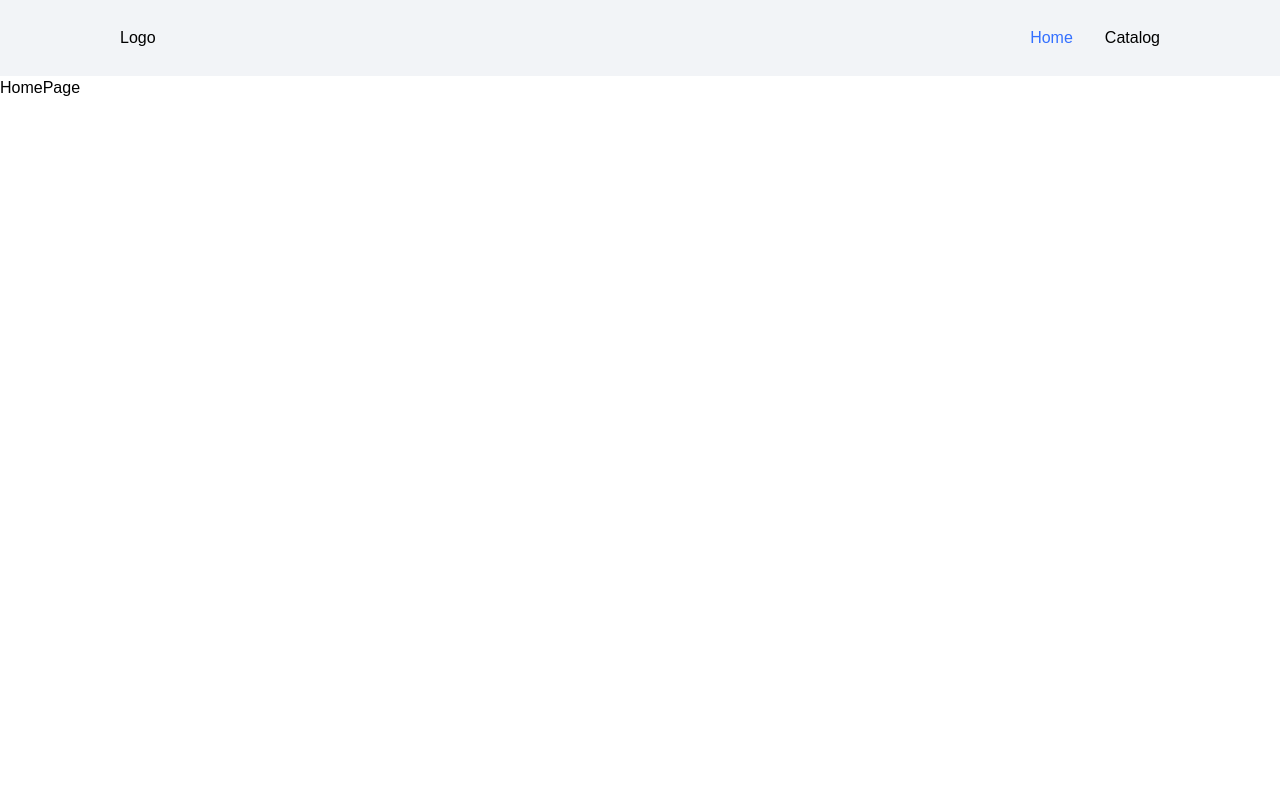
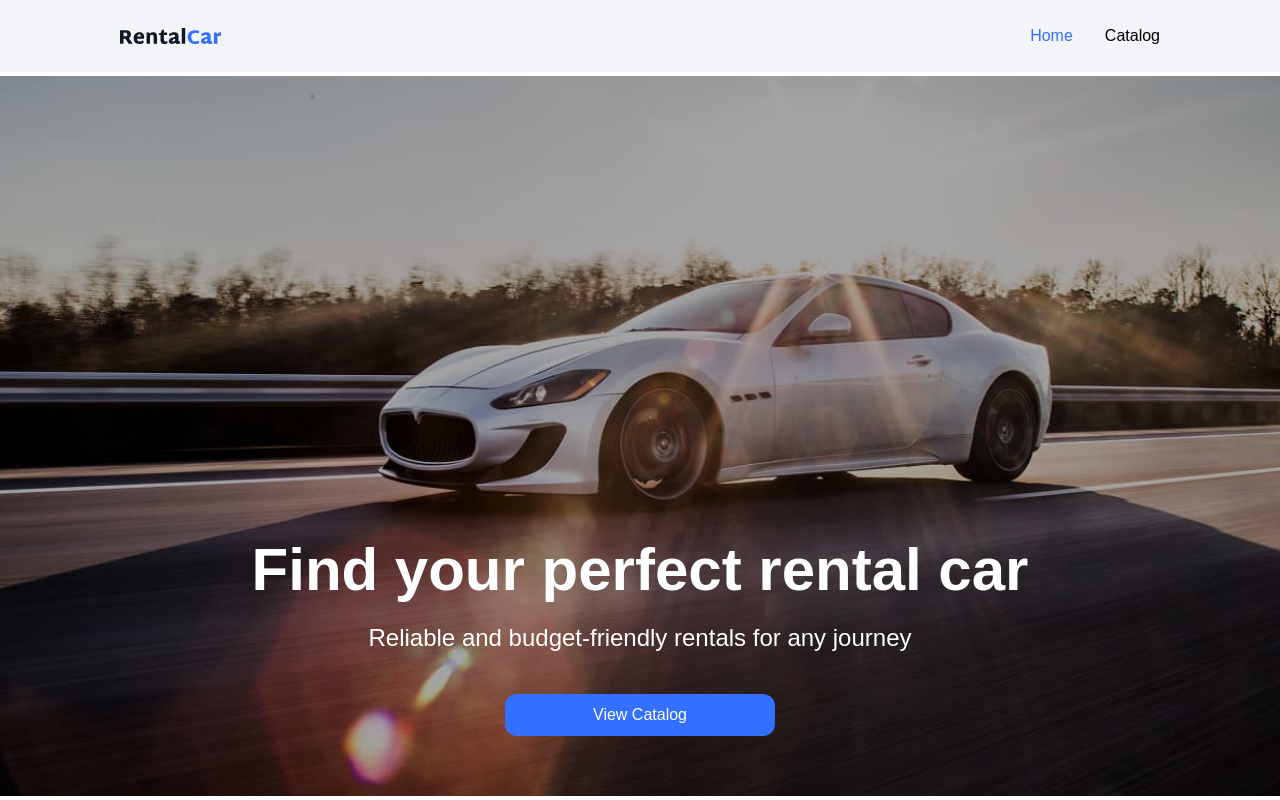
Before and after one commit to ElenaZhuvak/rentalCar, a React (Vite) app: page / in a window 1280 px wide. Built offline with nearby package versions, Linux system fonts and the light colour scheme.

Commit message:
adds fonts, head, spite & complete HomePage

```diff
--- a/index.html
+++ b/index.html
@@ -1,10 +1,20 @@
-<!doctype html>
+<!DOCTYPE html>
 <html lang="en">
   <head>
     <meta charset="UTF-8" />
     <link rel="icon" type="image/svg+xml" href="/favicon.svg" />
     <meta name="viewport" content="width=device-width, initial-scale=1.0" />
     <title>Rental Car</title>
+    <meta
+      name="description"
+      content="Reliable and budget-friendly car rentals for any journey."
+    />
+    <link rel="preconnect" href="https://fonts.googleapis.com" />
+    <link rel="preconnect" href="https://fonts.gstatic.com" crossorigin />
+    <link
+      href="https://fonts.googleapis.com/css2?family=Manrope:wght@300..800&display=swap"
+      rel="stylesheet"
+    />
   </head>
   <body>
     <div id="root"></div>
--- a/src/components/App.jsx
+++ b/src/components/App.jsx
@@ -1,12 +1,10 @@
-// import carHero from './assets/hero-img.jpg'
-
 import { Header } from './Header/Header.jsx';
 import css from './App.module.css'
 import { Route, Routes } from 'react-router-dom';
 import HomePage from '../pages/HomePage/HomePage.jsx';
-import Catalog from '../pages/12/12.jsx';
+import CatalogPage from '../pages/CatalogPage/CatalogPage.jsx'
+import CarDetailsPage from '../pages/CarDetailsPage/CarDetailsPage.jsx';
 import { Suspense } from 'react';
-import CarDetailsPage from '../pages/CarDetailsPage/CarDetailsPage.jsx';
 
 const App = () => {
   return (
@@ -16,7 +14,7 @@ const App = () => {
       <Suspense fallback={<h3>Loading...</h3>}>
         <Routes>
           <Route path='/' element={<HomePage />} />
-          <Route path='/catalog' element={<Catalog />} />
+          <Route path='/catalog' element={<CatalogPage />} />
           <Route path='/catalog/:id' element={<CarDetailsPage />}  />
         </Routes>
       </Suspense>
--- a/src/components/Filter/Filter.jsx
+++ b/src/components/Filter/Filter.jsx
@@ -1,6 +1,6 @@
 const Filter = () => {
   return (
-    <div>Filter</div>
+    <>Filter</>
   );
 };
 
--- a/src/components/Header/Header.jsx
+++ b/src/components/Header/Header.jsx
@@ -1,13 +1,15 @@
 import { NavLink } from "react-router-dom"
 import { buildLinkClass } from "../../helpers/buildLinkClass.js"
 import css from './Header.module.css'
-import Logo from "../Logo/Logo.jsx"
 
 
 export const Header = () => {
   return (
     <header className={css.header}>
-        <Logo />
+        <svg className={css.logo}>
+            <use xlinkHref='/src/assets/symbol-defs.svg#icon-logo'></use>
+        </svg>
+
         <nav className={css.nav}>
             <NavLink className={buildLinkClass} to='/'>Home</NavLink>
             <NavLink className={buildLinkClass} to='/catalog'>Catalog</NavLink>
--- a/src/components/Header/Header.module.css
+++ b/src/components/Header/Header.module.css
@@ -4,10 +4,18 @@
   justify-content: space-between;
   width: 100vw;
   padding: 26px 120px;
-    background-color: #F2F4F7;
+  background-color: #f2f4f7;
+  margin-bottom: 4px;
 }
+.logo {
+  height: 16px;
+  width: 104px;
+}
+
 .nav {
   display: flex;
   align-items: center;
   gap: 32px;
+  font-style: 16px;
+  line-height: 20px;
 }
--- a/src/components/Logo/Logo.jsx
+++ /dev/null
@@ -1,7 +0,0 @@
-const Logo = () => {
-  return (
-    <div>Logo</div>
-  );
-};
-
-export default Logo;
--- a/src/pages/HomePage/HomePage.jsx
+++ b/src/pages/HomePage/HomePage.jsx
@@ -1,6 +1,12 @@
+import css from '../HomePage/HomePage.module.css';
+
 const HomePage = () => {
   return (
-    <div>HomePage</div>
+      <div className={css.wrapper}>
+        <h1 className={css.title}>Find your perfect rental car</h1>
+        <p className={css.text}>Reliable and budget-friendly rentals for any journey</p>
+        <button className={css.btn}>View Catalog</button>
+    </div>
   );
 };
 
--- a/src/pages/HomePage/HomePage.module.css
+++ b/src/pages/HomePage/HomePage.module.css
@@ -0,0 +1,42 @@
+.wrapper {
+  background: linear-gradient(rgba(0, 0, 0, 0.2), rgba(0, 0, 0, 0.2)),
+    url('../../assets/hero-img.jpg');
+  background-size: cover;
+  background-position: center;
+  background-repeat: no-repeat;
+  color: white;
+  overflow: hidden;
+
+  min-height: 90vh;
+  display: flex;
+  flex-direction: column;
+  justify-content: flex-end;
+  align-items: center;
+  text-align: center;
+}
+
+.title {
+  font-size: 60px;
+  line-height: 72px;
+  margin-bottom: 16px;
+}
+
+.text {
+  font-size: 24px;
+  line-height: 32px;
+  margin-bottom: 40px;
+}
+
+.btn {
+  color: white;
+  background-color: #3470ff;
+  padding: 12px 88px;
+  margin-bottom: 60px;
+  border-style: none;
+  transition: background-color 0.25s ease, color 0.25s ease;
+}
+
+.btn:hover,
+.btn:focus {
+    background-color: #0B44CD;
+}
--- a/src/style.css
+++ b/src/style.css
@@ -1,6 +1,7 @@
 body {
   font-family: sans-serif;
   line-height: 1.5;
+  margin: 0;
 }
 
 h1,
@@ -23,3 +24,10 @@ img {
   display: block;
   max-width: 100%;
 }
+
+button {
+  font-size: 16px;
+  line-height: 20px;
+  cursor: pointer;
+  border-radius: 12px;
+}
```
Also changed, not shown: src/components/LoadMoreBtn/LoadMoreBtn.jsx (added, +7 -0 lines), src/assets/logo.svg (deleted), src/assets/symbol-defs.svg (added), src/components/LoadMoreBtn/LoadMoreBtn.module.css (added), src/pages/CatalogPage/CatalogPage.jsx (renamed from src/pages/12/12.jsx). Lines whose indentation alone changed are shown as unchanged.
